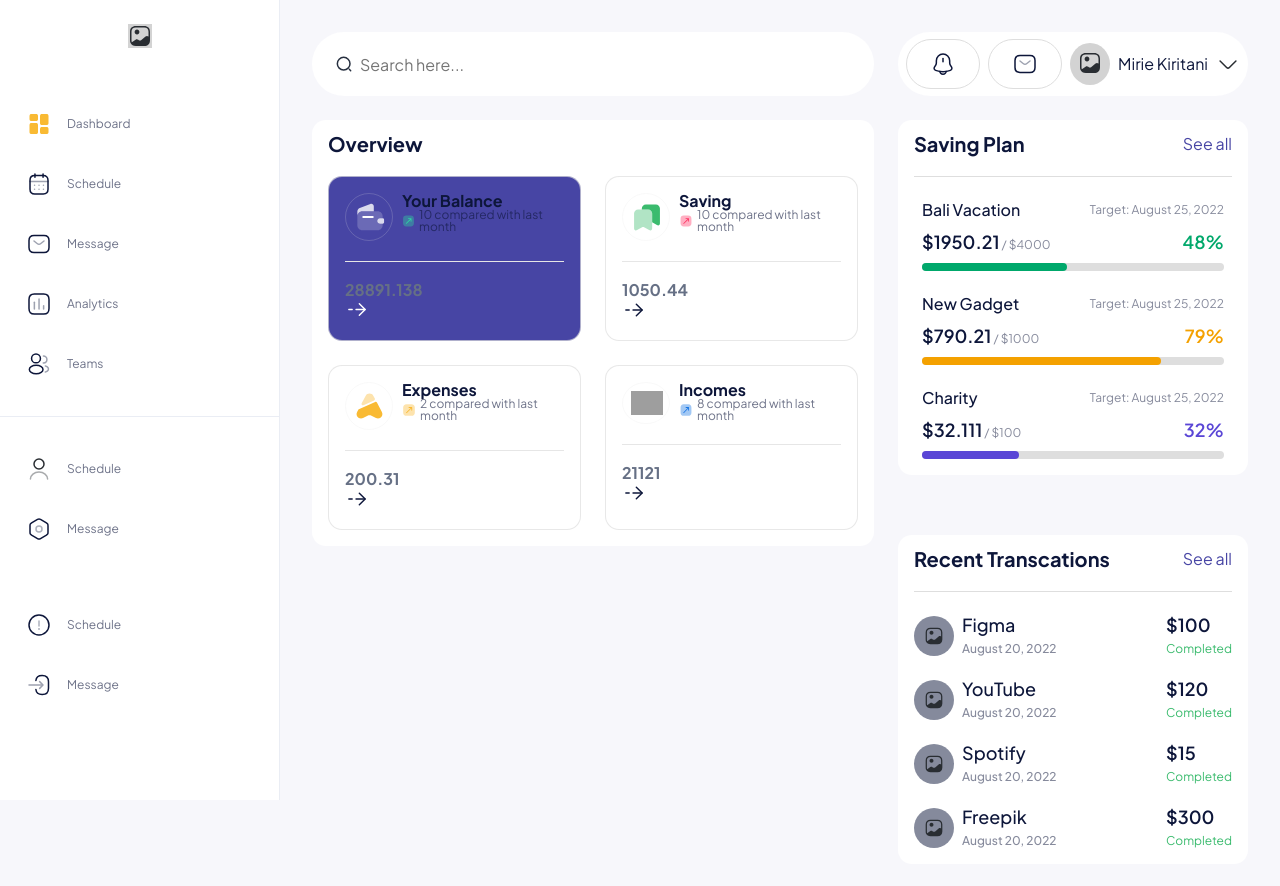
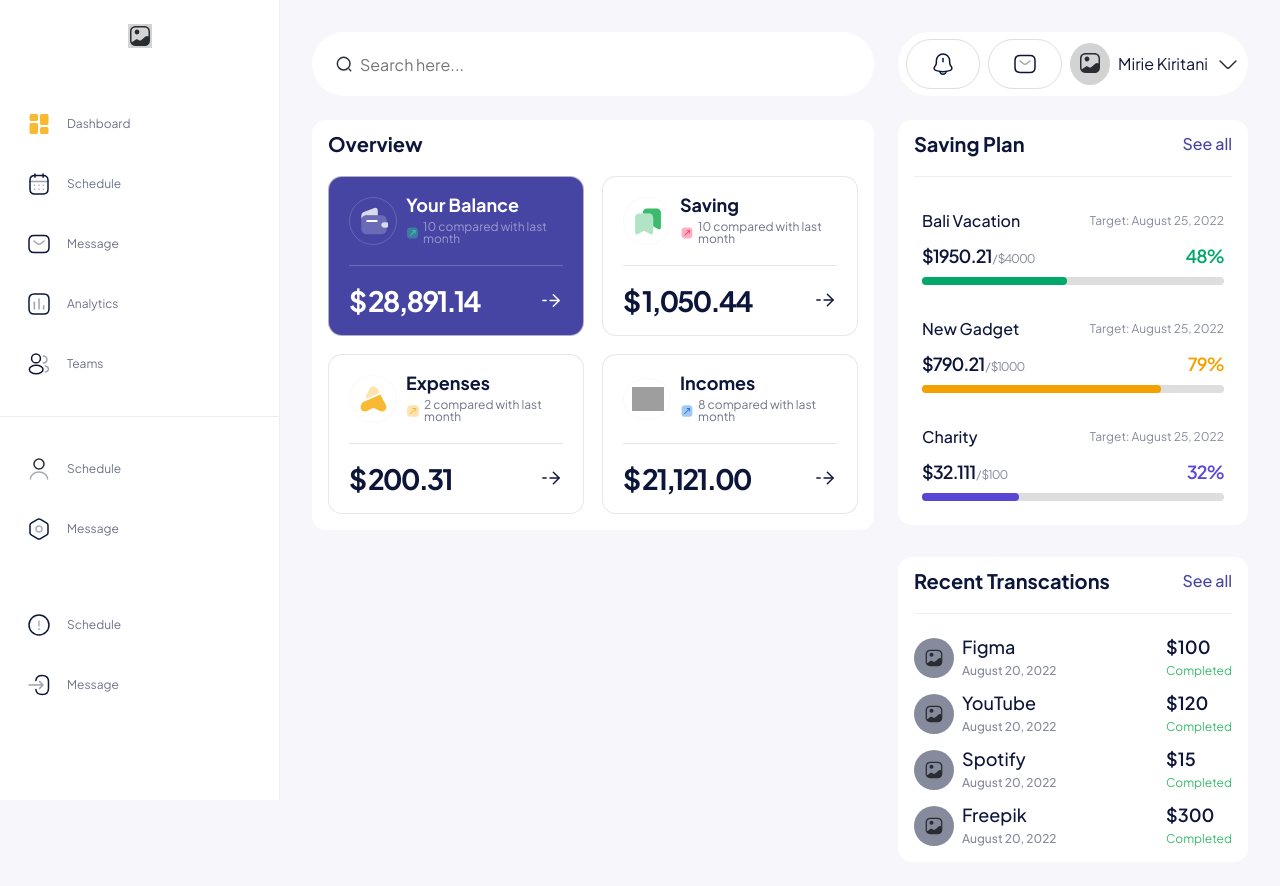
Before and after one commit to theBatman70/intuji-frontend-associate-challenge, a React (Vite) app: page / in a window 1280 px wide. Shown: the top 886 px of the page. Built offline with nearby package versions, Linux system fonts and the light colour scheme; grey boxes are pictures that could not be loaded.

Commit message:
Overview Finished

```diff
--- a/src/components/OverviewCard/OverviewCard.module.scss
+++ b/src/components/OverviewCard/OverviewCard.module.scss
@@ -14,42 +14,67 @@
   }
 }
 .card {
-  padding: $spacing-md;
+  padding: 2rem;
   border-radius: 14px;
   border: 1px solid #dededeb2;
-  background-color: #ffffff;
-
-  h2,
-  h4 {
-    color: #0d163a;
-  }
-  &.highlighted {
-    background-color: #4745a4;
-    h2,
-    h4 {
-      color: #ffffff;
-    }
-  }
+  background-color: $bg-white;
 
   .cardHeader {
     display: flex;
-
+    align-items: center;
     gap: 9px;
     border-bottom: 1px solid #e6e6e6;
-    padding-bottom: 20px;
-    margin-bottom: 20px;
+    padding-bottom: 2rem;
+    margin-bottom: 2.1rem;
 
-    h4 {
-      margin-bottom: 9px;
+    h3 {
+      margin-bottom: $spacing-sm;
     }
+
     .comparisionWrapper {
       display: flex;
       align-items: center;
       gap: 4px;
+
+      span {
+        color: $text-medium;
+        font-weight: $font-weight-regular;
+      }
       img {
-        max-height: 14px;
-        max-width: 14px;
+        max-height: 1.4rem;
+        max-width: 1.4rem;
       }
     }
   }
+
+  .amountBox {
+    display: flex;
+    justify-content: space-between;
+    color: $text-dark;
+    font-size: 2.8rem;
+    line-height: 100%;
+    letter-spacing: -2px;
+  }
+
+  &.highlighted {
+    background-color: #4745a4;
+
+    .cardHeader {
+      border-bottom: 1px solid #ffffff36;
+
+      h3 {
+        color: $text-white;
+      }
+
+      .comparisionWrapper {
+        span {
+          color: #ffffff75;
+        }
+      }
+    }
+
+    .amountBox {
+      color: $text-white;
+    }
+  }
 }
--- a/src/components/OverviewCard/OverviewCard.tsx
+++ b/src/components/OverviewCard/OverviewCard.tsx
@@ -1,5 +1,6 @@
 import { OverviewCardType } from "../../@types/types";
 import { growthIconUrls } from "../../data/overview";
+import { formatAmountUSD } from "../../utils/formatAmountUSD";
 import styles from "./OverviewCard.module.scss";
 
 const OverviewCard = ({ overviewCard }: { overviewCard: OverviewCardType }) => {
@@ -17,6 +18,8 @@ const OverviewCard = ({ overviewCard }: { overviewCard: OverviewCardType }) => {
       ? (statusIconUrl = growthIconUrls[id - 1])
       : (statusIconUrl = "/assets/icons/downgrade.png");
 
+  const formattedAmount = formatAmountUSD(amount);
+
   return (
     <div
       className={`${styles.card} ${highlightCard ? styles.highlighted : ""}`}
@@ -33,8 +36,8 @@ const OverviewCard = ({ overviewCard }: { overviewCard: OverviewCardType }) => {
           </div>
         </div>
       </div>
-      <div className="d-flex justify-content-between">
-        <strong>{amount}</strong>
+      <div className={styles.amountBox}>
+        <strong>{formattedAmount}</strong>
         <div>
           {highlightCard ? (
             <img src="/assets/icons/arrow-light.svg" alt="arrow-light" />
--- a/src/components/SavingPlanCard/SavingPlanCard.module.scss
+++ b/src/components/SavingPlanCard/SavingPlanCard.module.scss
@@ -1,7 +1,7 @@
 @import "../../styles/utils/variables";
 
 .item {
-  padding: 0 0.8rem;
+  padding: 0.8rem;
   display: flex;
   flex-direction: column;
 
@@ -24,8 +24,9 @@
 
     h4 {
       font-size: $font-size-md;
+      line-height: $font-size-lg;
       font-weight: $font-weight-medium;
-      line-height: $font-size-lg;
+      line-height: 2.4rem;
     }
   }
 
@@ -34,6 +35,7 @@
       font-size: $font-size-lg;
       font-weight: $font-weight-semibold;
       line-height: 100%;
+      letter-spacing: -1px;
     }
     margin-bottom: 1.2rem;
   }
--- a/src/layout/Briefings/BriefList.module.scss
+++ b/src/layout/Briefings/BriefBox.module.scss
@@ -8,7 +8,7 @@
     display: flex;
     justify-content: space-between;
     align-items: center;
-    border-bottom: 1px solid $light-gray;
+    border-bottom: 1px solid #e6e1e19a;
     margin-bottom: $spacing-lg;
     padding-bottom: $spacing-lg;
   }
@@ -16,7 +16,7 @@
   .briefingList {
     display: flex;
     flex-direction: column;
-    gap: $spacing-lg;
+    gap: 1.6rem;
   }
 }
 @media (min-width: 76.8rem) {
--- a/src/layout/Briefings/BriefList.tsx
+++ b/src/layout/Briefings/BriefBox.tsx
@@ -1,6 +1,6 @@
-import styles from "./BriefList.module.scss";
+import styles from "./BriefBox.module.scss";
 
-const BriefList: React.FC<{
+const BriefBox: React.FC<{
   title: string;
   viewMoreLink: string;
   children: React.ReactNode;
@@ -16,4 +16,4 @@ const BriefList: React.FC<{
   );
 };
 
-export default BriefList;
+export default BriefBox;
--- a/src/pages/Dashboard/Dashboard.tsx
+++ b/src/pages/Dashboard/Dashboard.tsx
@@ -1,7 +1,7 @@
 import { savingPlans } from "../../data/savingPlans";
 import { transactions } from "../../data/transactions";
 import Briefings from "../../layout/Briefings/Briefings";
-import BriefList from "../../layout/Briefings/BriefList";
+import BriefBox from "../../layout/Briefings/BriefBox";
 import SavingPlanCard from "../../components/SavingPlanCard/SavingPlanCard";
 import TransactionItem from "../../components/TransactionItem/TransactionItem";
 import Overview from "../../features/Overview/Overview";
@@ -17,16 +17,16 @@ const Dashboard = () => {
           <Overview />
         </div>
         <Briefings>
-          <BriefList title="Saving Plan" viewMoreLink="#">
+          <BriefBox title="Saving Plan" viewMoreLink="#">
             {savingPlans.map((plan) => (
               <SavingPlanCard key={plan.title} plan={plan} />
             ))}
-          </BriefList>
-          <BriefList title="Recent Transcations" viewMoreLink="#">
+          </BriefBox>
+          <BriefBox title="Recent Transcations" viewMoreLink="#">
             {transactions.map((transaction) => (
               <TransactionItem key={transaction.id} transaction={transaction} />
             ))}
-          </BriefList>
+          </BriefBox>
         </Briefings>
       </div>
     </>
--- a/src/styles/_layout.scss
+++ b/src/styles/_layout.scss
@@ -17,13 +17,13 @@
 .briefingSection {
   display: flex;
   flex-direction: column;
-  gap: $spacing-xl;
   max-width: 35rem;
   flex: 1;
 
   a {
     text-decoration: none;
     color: $primary-color;
+    font-weight: $font-weight-medium;
 
     &:hover {
       text-decoration: underline;
@@ -34,13 +34,12 @@
 .overviewGallery {
   display: grid;
   grid-template-columns: 1fr 1fr;
-  gap: $spacing-lg;
+  gap: 1.8rem;
 }
 
 @media (min-width: 76.8rem) {
   .briefingSection {
     display: flex;
-    gap: 28px;
   }
 }
 @media (min-width: 120rem) {
--- a/src/styles/global.scss
+++ b/src/styles/global.scss
@@ -40,7 +40,7 @@ h2 {
 }
 
 h3 {
-  font-size: $font-size-md;
+  font-size: 1.8rem;
 }
 
 span {
--- /dev/null
+++ b/src/utils/formatAmountUSD.ts
@@ -0,0 +1,10 @@
+export function formatAmountUSD(amount: number): string {
+  return (
+    "$ " +
+    amount.toLocaleString("en-US", {
+      currency: "USD",
+      maximumFractionDigits: 2,
+      minimumFractionDigits: 2,
+    })
+  );
+}
```
